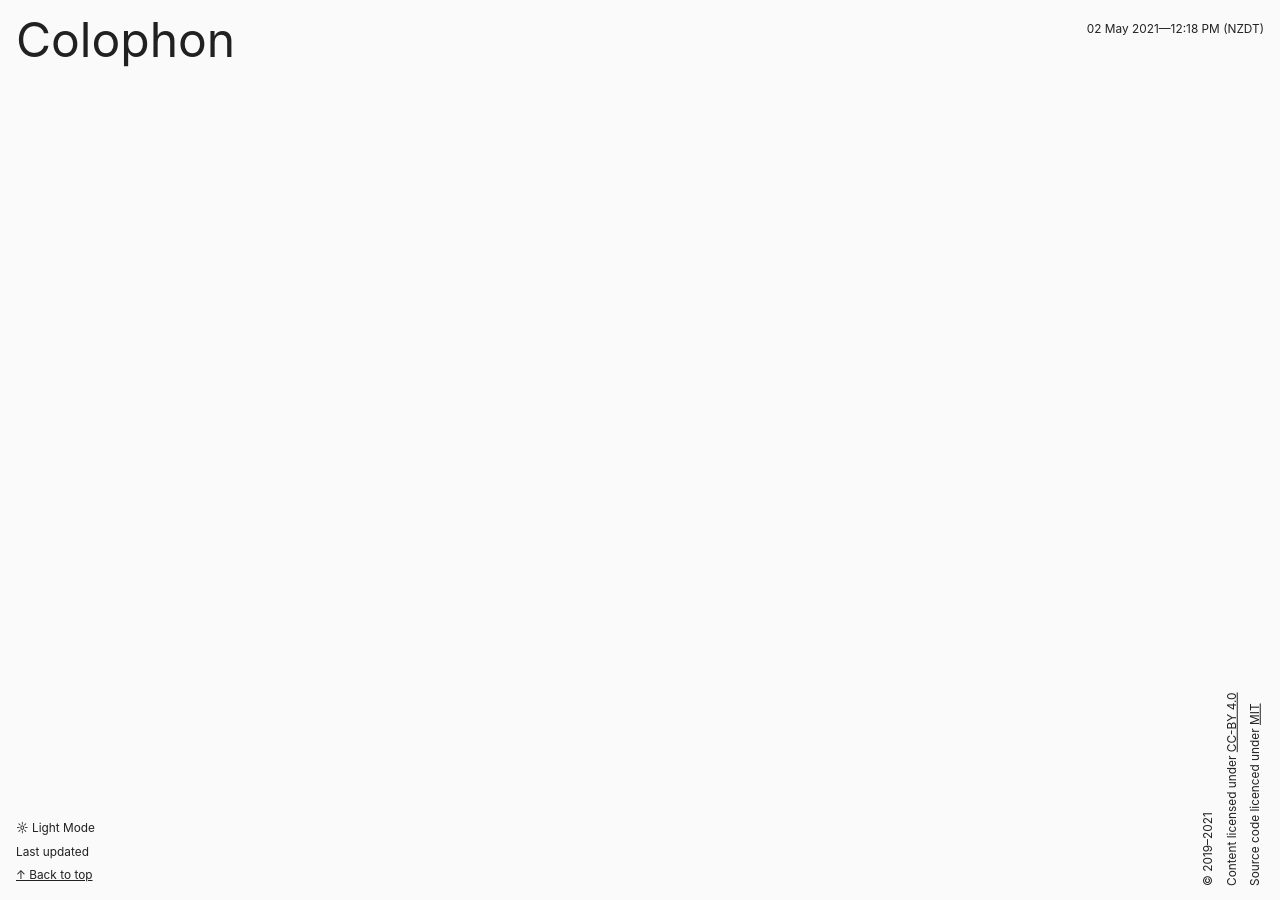
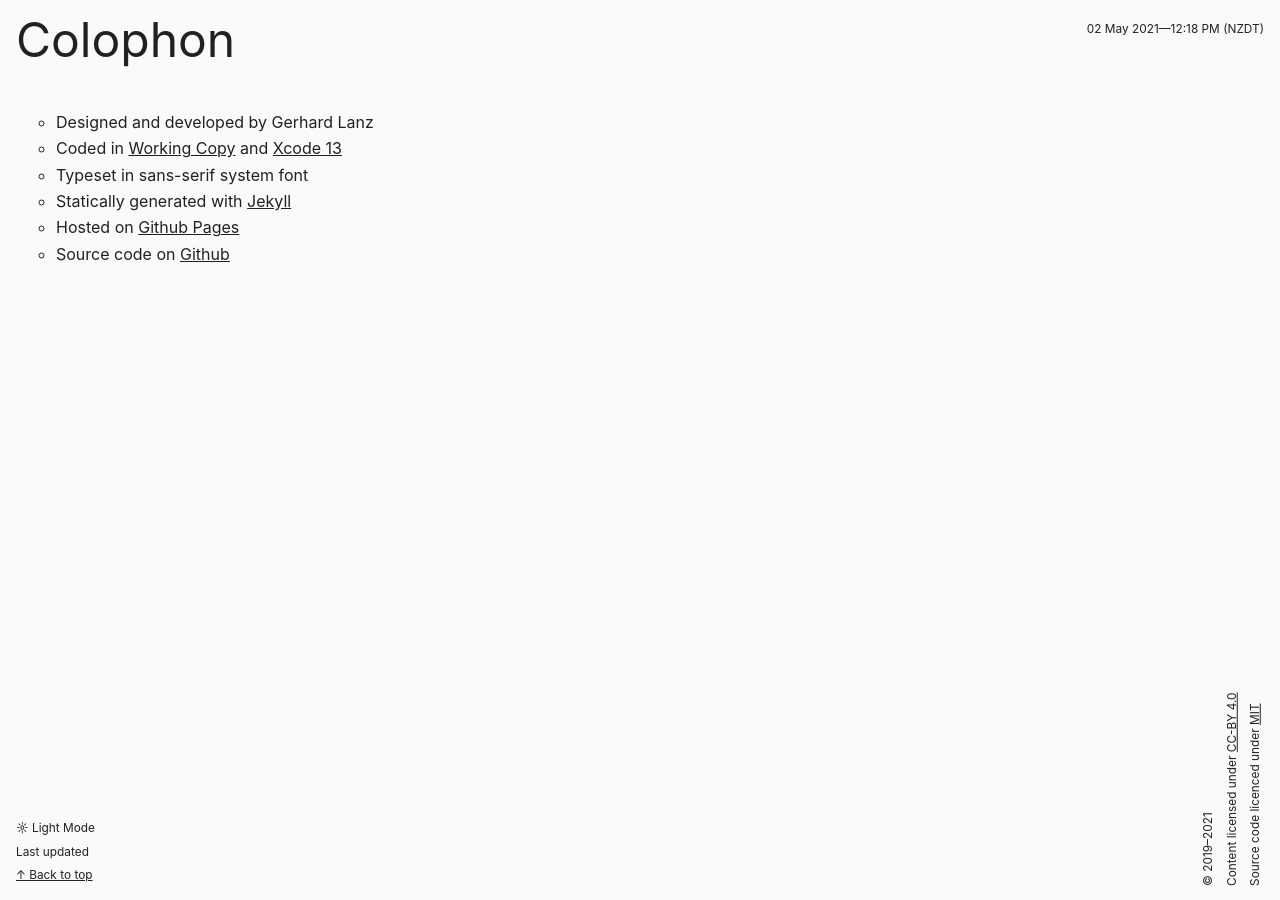
Before and after one commit to gerdspatial/gerhardlanz, a Jekyll site: the page built from colophon.md, in a window 1280 px wide. Built offline with Jekyll 4.4.1, drawn with Linux system fonts in a browser that asks for light colours; our own code applies the rules of GitHub Pages for plain Markdown files.

Commit message:
Add colophon.md

```diff
--- a/assets/css/style.css
+++ b/assets/css/style.css
@@ -86,6 +86,7 @@ font-size: 80%;
 margin-right: 2px;
 padding: .2em .3em;
 white-space: nowrap
+width: 40em;
 }
 
 pre code {
@@ -100,6 +101,7 @@ white-space: -moz-pre-wrap;
 white-space: -pre-wrap;
 white-space: -o-pre-wrap;
 word-wrap: break-word
+width: 40em;
 }
 
 ol {
--- a/colophon.md
+++ b/colophon.md
@@ -4,3 +4,10 @@ permalink: /colophon/
 ---
 # Colophon
 <br>
+
+* Designed and developed by Gerhard Lanz
+* Coded in [Working Copy](https://workingcopyapp.com) and [Xcode 13](https://developer.apple.com/xcode/)
+* Typeset in sans-serif system font
+* Statically generated with [Jekyll](https://jekyllrb.com)
+* Hosted on [Github Pages](https://pages.github.com)
+* Source code on [Github](https://github.com/gerdspatial/gerhardlanz)
```
Also changed, not shown: privacy.md (+1 -3 lines).
